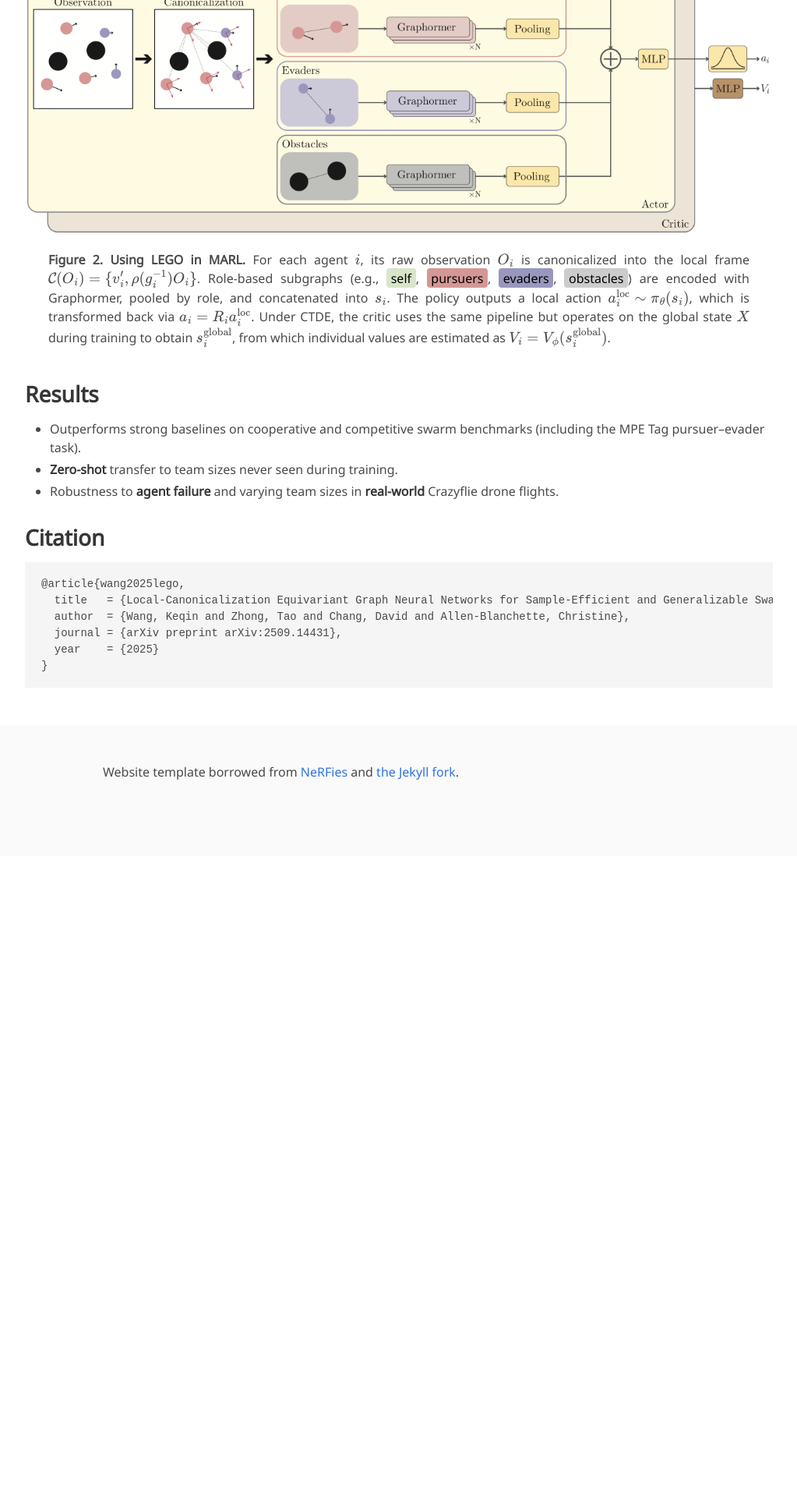
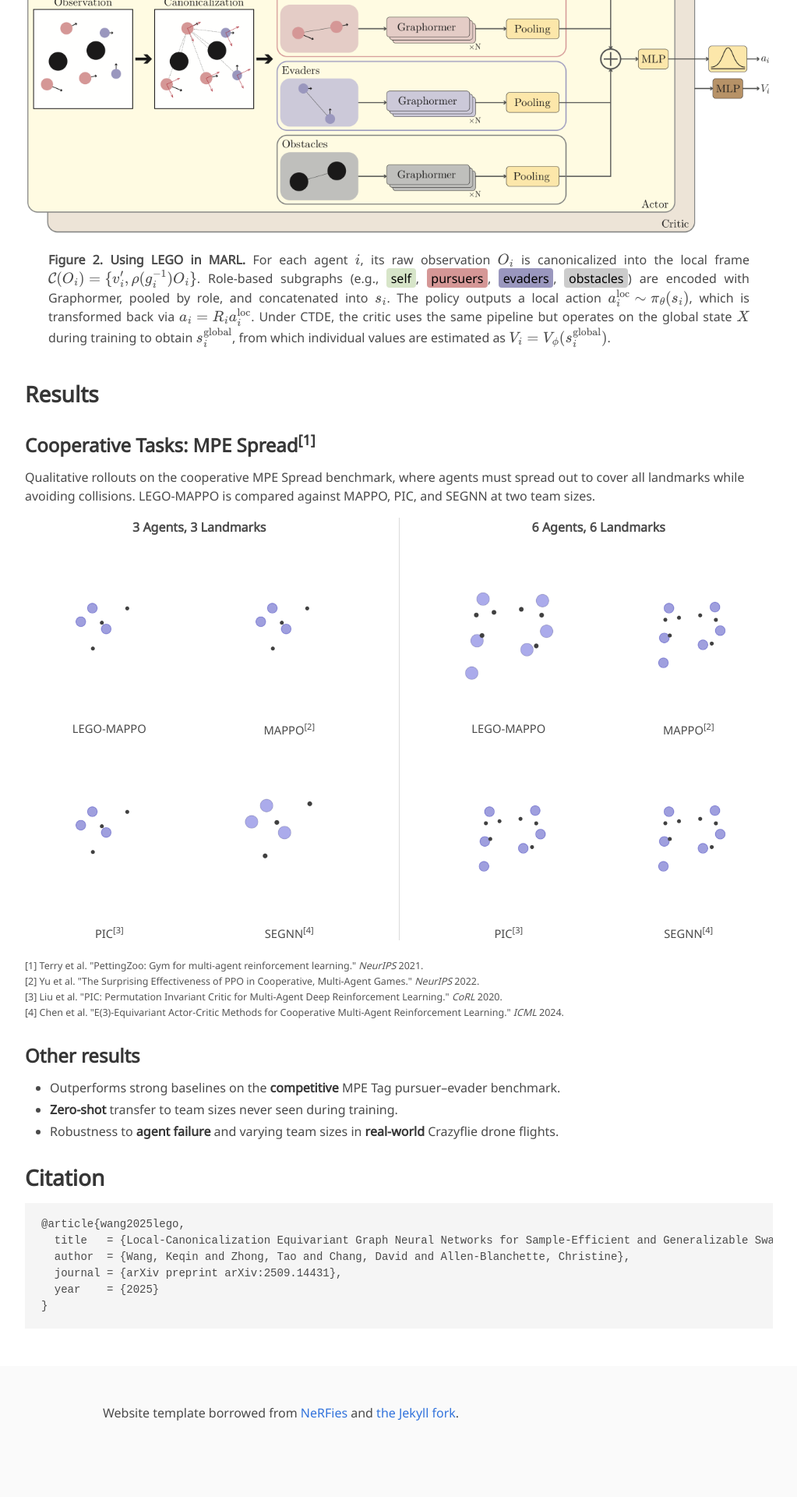
Before and after one commit to lego-marl/lego-marl.github.io, a Jekyll site: the page built from index.md, in a window 1280 px wide. Shown: the part 2371-4291 px from the top of the page at 78% size, without its empty margins (128-1151 px from the left). Built offline with Jekyll 4.4.1, drawn with Linux system fonts in a browser that asks for light colours; some web fonts are replaced; before the commit the page ends 3469 px from its top, so only the background shows below that.

Commit message:
Add cooperative MPE Spread results with animated rollouts
Build the Results section's cooperative subsection: two side-by-side
groups (3 and 6 agents), each a 2x2 grid of LEGO-MAPPO / MAPPO / PIC /
SEGNN rollouts, with a divider and reference footnotes. GIFs are served
straight from figures/ to avoid duplicating 5MB of assets.

Co-Authored-By: Claude Opus 4.8 (1M context) <noreply@anthropic.com>

```diff
--- a/index.md
+++ b/index.md
@@ -77,7 +77,65 @@ Because canonicalization removes $E(2)$ variation before encoding, the resulting
 
 ## Results
 
-- Outperforms strong baselines on cooperative and competitive swarm benchmarks (including the MPE Tag pursuer–evader task).
+### Cooperative Tasks: MPE Spread<sup>[1]</sup>
+
+Qualitative rollouts on the cooperative MPE Spread benchmark, where agents must spread out to cover all landmarks while avoiding collisions. LEGO-MAPPO is compared against MAPPO, PIC, and SEGNN at two team sizes.
+
+<div class="results-split">
+    <div class="results-group">
+        <div class="results-group-title">3 Agents, 3 Landmarks</div>
+        <div class="results-grid">
+            <div class="result-cell">
+                <img src="/figures/render_LEG-MAPPO_3agents.gif" alt="LEGO-MAPPO on MPE Spread with 3 agents and 3 landmarks">
+                <div class="result-label">LEGO-MAPPO</div>
+            </div>
+            <div class="result-cell">
+                <img src="/figures/render_MAPPO_3agent.gif" alt="MAPPO on MPE Spread with 3 agents and 3 landmarks">
+                <div class="result-label">MAPPO<sup>[2]</sup></div>
+            </div>
+            <div class="result-cell">
+                <img src="/figures/render_pic_3agent.gif" alt="PIC on MPE Spread with 3 agents and 3 landmarks">
+                <div class="result-label">PIC<sup>[3]</sup></div>
+            </div>
+            <div class="result-cell">
+                <img src="/figures/render_SEGNN_3agent.gif" alt="SEGNN on MPE Spread with 3 agents and 3 landmarks">
+                <div class="result-label">SEGNN<sup>[4]</sup></div>
+            </div>
+        </div>
+    </div>
+    <div class="results-group">
+        <div class="results-group-title">6 Agents, 6 Landmarks</div>
+        <div class="results-grid">
+            <div class="result-cell">
+                <img src="/figures/render_LEG-MAPPO_6agents.gif" alt="LEGO-MAPPO on MPE Spread with 6 agents and 6 landmarks">
+                <div class="result-label">LEGO-MAPPO</div>
+            </div>
+            <div class="result-cell">
+                <img src="/figures/render_MAPPO_6agent.gif" alt="MAPPO on MPE Spread with 6 agents and 6 landmarks">
+                <div class="result-label">MAPPO<sup>[2]</sup></div>
+            </div>
+            <div class="result-cell">
+                <img src="/figures/render_pic_6agents.gif" alt="PIC on MPE Spread with 6 agents and 6 landmarks">
+                <div class="result-label">PIC<sup>[3]</sup></div>
+            </div>
+            <div class="result-cell">
+                <img src="/figures/render_SEGNN_6agent.gif" alt="SEGNN on MPE Spread with 6 agents and 6 landmarks">
+                <div class="result-label">SEGNN<sup>[4]</sup></div>
+            </div>
+        </div>
+    </div>
+</div>
+
+<div class="results-refs">
+    [1] Terry et al. "PettingZoo: Gym for multi-agent reinforcement learning." <i>NeurIPS</i> 2021.<br>
+    [2] Yu et al. "The Surprising Effectiveness of PPO in Cooperative, Multi-Agent Games." <i>NeurIPS</i> 2022.<br>
+    [3] Liu et al. "PIC: Permutation Invariant Critic for Multi-Agent Deep Reinforcement Learning." <i>CoRL</i> 2020.<br>
+    [4] Chen et al. "E(3)-Equivariant Actor-Critic Methods for Cooperative Multi-Agent Reinforcement Learning." <i>ICML</i> 2024.
+</div>
+
+### Other results
+
+- Outperforms strong baselines on the **competitive** MPE Tag pursuer–evader benchmark.
 - **Zero-shot** transfer to team sizes never seen during training.
 - Robustness to **agent failure** and varying team sizes in **real-world** Crazyflie drone flights.
 
--- a/static/css/index.css
+++ b/static/css/index.css
@@ -155,3 +155,70 @@ body {
 #interpolation-image-wrapper img {
   border-radius: 5px;
 }
+
+/* ---- Results: side-by-side qualitative comparison grids ---- */
+.results-split {
+    display: flex;
+    align-items: flex-start;
+    justify-content: center;
+    gap: 2rem;
+}
+
+.results-group {
+    flex: 1 1 0;
+    min-width: 0;
+}
+
+.results-group + .results-group {
+    border-left: 1px solid #dbdbdb;
+    padding-left: 2rem;
+}
+
+.results-group-title {
+    text-align: center;
+    font-weight: 600;
+    margin-bottom: 0.9rem;
+}
+
+.results-grid {
+    display: grid;
+    grid-template-columns: repeat(2, 1fr);
+    gap: 1.1rem 0.9rem;
+}
+
+.result-cell {
+    text-align: center;
+}
+
+.result-cell img {
+    width: 100%;
+    height: auto;
+    display: block;
+    border-radius: 4px;
+}
+
+.result-label {
+    margin-top: 0.4rem;
+    font-size: 0.92rem;
+    line-height: 1.25;
+}
+
+.results-refs {
+    margin-top: 1.4rem;
+    font-size: 0.78rem;
+    color: #555;
+    line-height: 1.6;
+}
+
+@media screen and (max-width: 768px) {
+    .results-split {
+        flex-direction: column;
+        gap: 1.5rem;
+    }
+    .results-group + .results-group {
+        border-left: none;
+        border-top: 1px solid #dbdbdb;
+        padding-left: 0;
+        padding-top: 1.5rem;
+    }
+}
```
Also changed, not shown: figures/render_LEG-MAPPO_3agents.gif (added), figures/render_LEG-MAPPO_6agents.gif (added), figures/render_MAPPO_3agent.gif (added), figures/render_MAPPO_6agent.gif (added), figures/render_SEGNN_3agent.gif (added), figures/render_SEGNN_6agent.gif (added), figures/render_pic_3agent.gif (added), figures/render_pic_6agents.gif (added).
